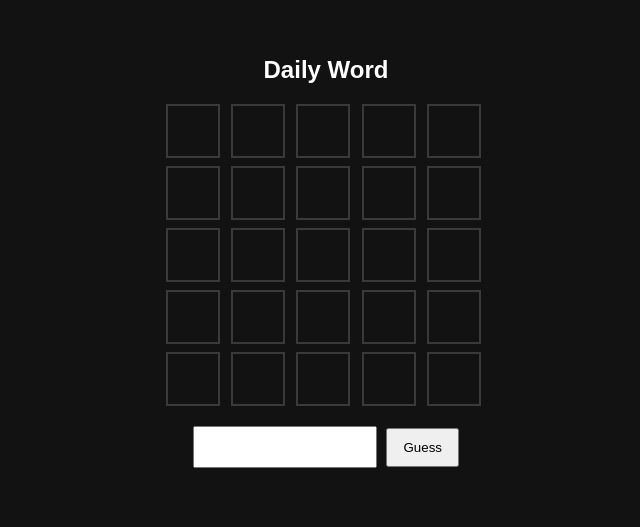
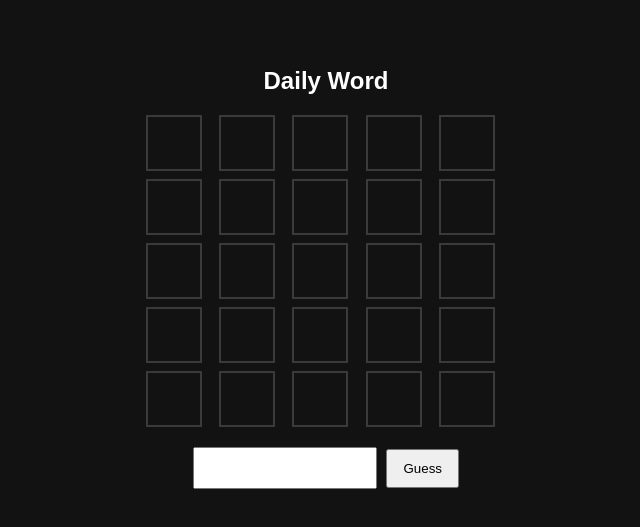
Before and after one commit to rpbaltazar/xmas-wordle, a plain HTML site: page index.html in a window 1280 px wide. Shown: the part 133-660 px from the top of the page, without its empty margins (314-954 px from the left). Drawn offline with Linux system fonts and the light colour scheme.

Commit message:
small ui fixes

```diff
--- a/css/style.css
+++ b/css/style.css
@@ -1,4 +1,5 @@
 body {
+  padding: 16px;
   font-family: Arial, sans-serif;
   background: #121213;
   color: white;
@@ -11,7 +12,8 @@ body {
 
 .game-container {
   text-align: center;
-  width: 320px;
+  width: 100%;
+  max-width: 360px;
 }
 
 .grid {
@@ -28,8 +30,9 @@ body {
 }
 
 .cell {
-  width: 50px;
-  height: 50px;
+  width: min(14vw, 52px);
+  height: min(14vw, 52px);
+  font-size: min(7vw, 24px);
   border: 2px solid #3a3a3c;
   display: flex;
   justify-content: center;
--- a/index.html
+++ b/index.html
@@ -2,6 +2,7 @@
 <html lang="en">
   <head>
     <meta charset="UTF-8" />
+    <meta name="viewport" content="width=device-width, initial-scale=1.0">
     <title>Unlock your Xmas gift!</title>
     <link rel="stylesheet" href="css/style.css">
 </head>
```
